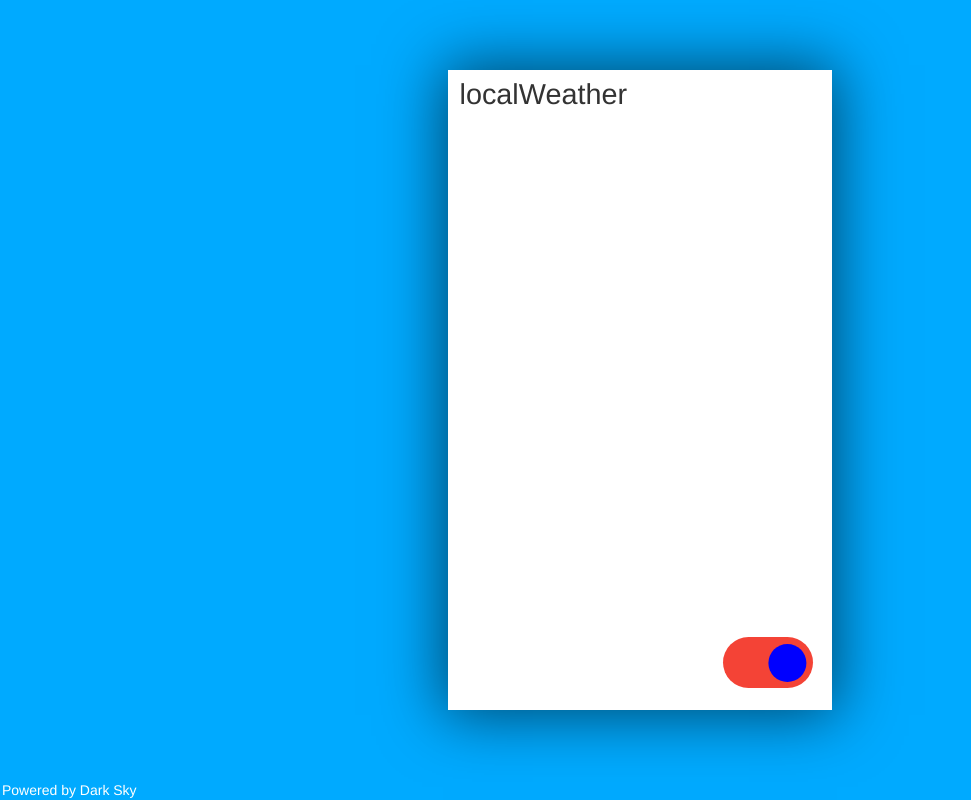
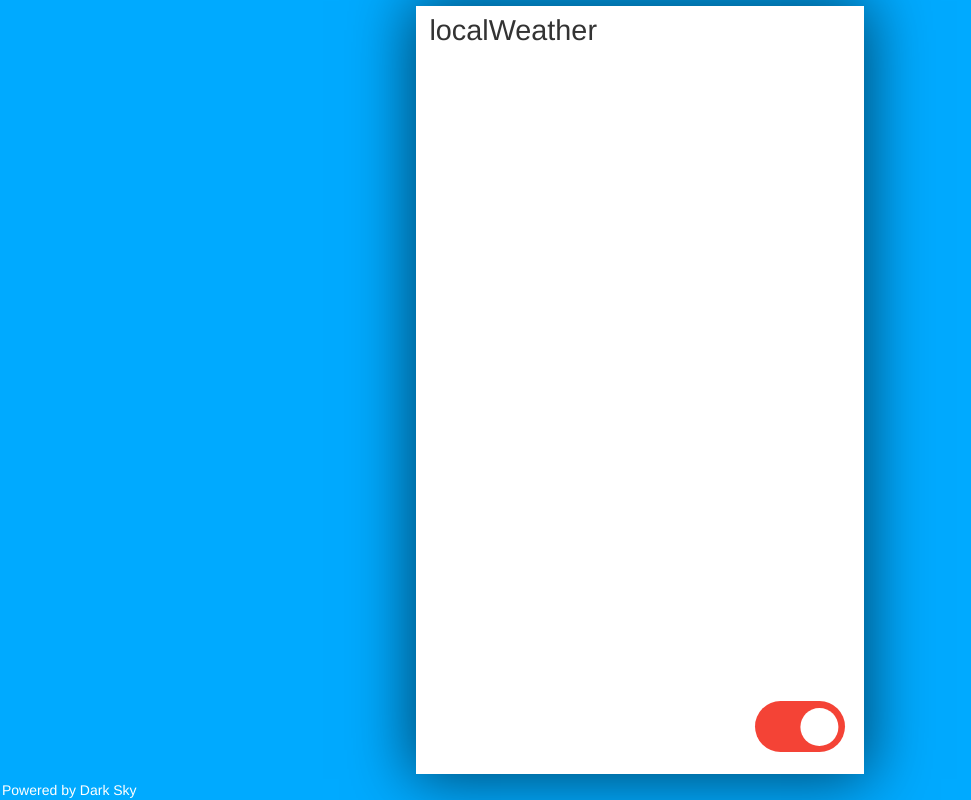
Before and after one commit to kalpitp/localWeather, a plain HTML site: page index.html in a window 1280 px wide. Shown: the whole page, without its empty margins (0-971 px from the left). Drawn offline with nearby package versions, Linux system fonts and the light colour scheme; no server answers; some icons are missing.

Commit message:
updated css

```diff
--- a/script.js
+++ b/script.js
@@ -10,8 +10,8 @@ $(document).ready(function() {
 
      var tempc= (tempf-32)*1.8;
 
-    htmlTempF= tempf.toFixed(0)+ "&#8457 <br> <a style=\"font-size: 2vw\">"  + json.currently.summary + "</a>"
-    htmlTempC= tempc.toFixed(0)+ "&#8451 <br> <a style=\"font-size: 2vw\">" + json.currently.summary + "</a>"
+    htmlTempF= tempf.toFixed(0)+ "&#8457 <br><br><a style=\"font-size: 2vw\">"  + json.minutely.summary + "</a>"
+    htmlTempC= tempc.toFixed(0)+ "&#8451 <br><br> <a style=\"font-size: 2vw\">" + json.minutely.summary + "</a>"
 
      var icon=json.currently.icon;
 
--- a/style.css
+++ b/style.css
@@ -25,14 +25,14 @@ i{
 .cardContent {
   background-color: white;
   margin: auto;
-  height: 50vw;
-  width: 30vw;
+  height: 60vw;
+  width: 35vw;
   box-shadow: 0px 0px 59px 5px rgba(0, 0, 0, 0.58);
   overflow: scroll;
 }
 
 .cardHeader {
-  height: 8vw;
+  height: 4vw;
   font-weight: 100;
   font-size: 2.25vw;
   display: flex;
@@ -55,9 +55,9 @@ i{
   font-weight: 100;
   text-align: center;
   margin: auto;
-  padding-top: 6vw;
-  height: 36vw;
-  width: 23vw;
+  padding-top: 9.5vw;
+  height: 50vw;
+  width: 25vw;
 }
 
 .cardSwitch {
@@ -105,7 +105,7 @@ i{
   width: 3vw;
   left: .5vw;
   bottom: .5vw;
-  background-color: blue;
+  background-color: white;
   transition: .4s;
 }
 
```
